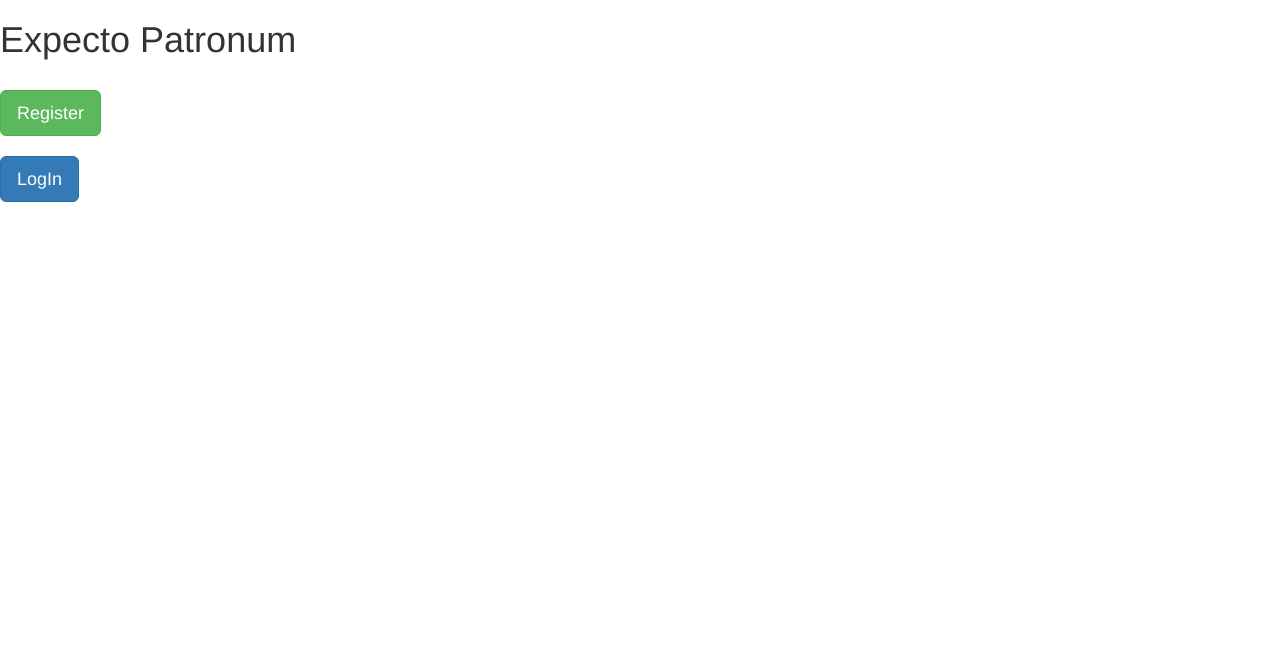
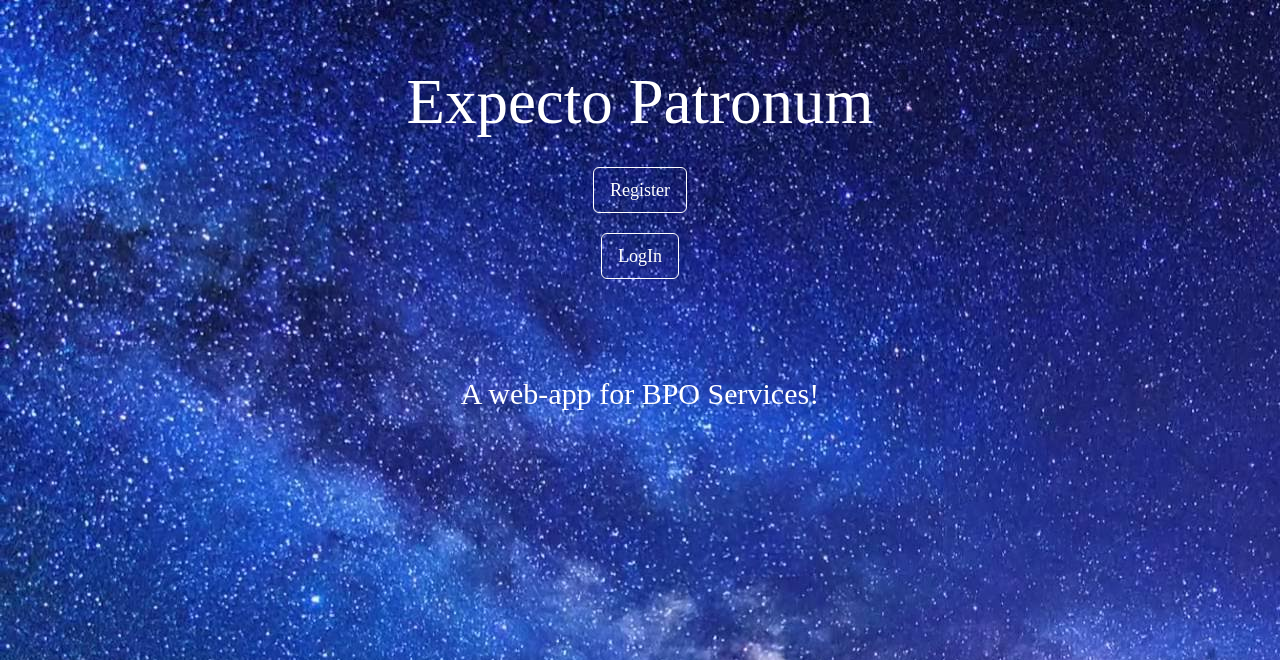
Before and after one commit to DEBADRIBASAK/ExpectoPatronum, a Django app: page /HRO/home/ in a window 1280 px wide. Shown: the top 660 px of the page. Run offline with Django 3.2, Linux system fonts and the light colour scheme; some libraries are stand-ins or nearby versions.

Commit message:
Update home.html

```diff
--- a/BPO_app/HRO/templates/home.html
+++ b/BPO_app/HRO/templates/home.html
@@ -1,14 +1,80 @@
+{% load staticfiles %}
 <!DOCTYPE html>
 <html>
 <head>
 	<link rel="stylesheet" href="https://maxcdn.bootstrapcdn.com/bootstrap/3.3.7/css/bootstrap.min.css">
+	<link href='https://fonts.googleapis.com/css?family=Parisienne' rel='stylesheet'>
+	<link rel="stylesheet" href="https://cdnjs.cloudflare.com/ajax/libs/font-awesome/4.7.0/css/font-awesome.min.css">
+
+	<style type="text/css">
+	body{
+		font-family: "Times New Roman", Times, serif;
+		background-image: url("{% static "night.jpg" %}");
+	}
+		.bg-1{
+			background-image: inherit;
+			color: #ffffff;
+			height: 70%;
+		}
+		.btn-1,.btn-2{
+			border-color: #ffffff;
+			color: #ffffff;
+		}
+		.btn-1:hover{
+			background-color:#ccff99;
+		}
+		.btn-2:hover{
+			background-color: #ff0000;
+		}
+		.ft-1{
+			position: relative;
+			background-color: #000000;
+			color: #ffffff;
+		}
+		.cf-1{
+			opacity: 1;
+			color: #ffffff;
+			font-size: 30%;
+		}
+		.footer {
+	   position: fixed;
+	   left: 0;
+	   bottom: 0;
+	   width: 100%;
+	   background-color: black;
+	   color: white;
+	   text-align: center;
+	   padding-top: 2%;
+	   padding-bottom: 2%;
+	}
+	.icons{
+		height: 20px;
+		width: 20px;
+		color: #ffffff;
+		font-size: 50px;
+	}
+	</style>
 	<title>
 		Home Page
 	</title>
 </head>
 <body>
-	<h1>Expecto Patronum</h1><br>
-<a class="btn btn-lg btn-success" href="{% url 'register' %}">Register</a><br><br>
-<a class="btn btn-lg btn-primary" href="{% url 'log_in' %}">LogIn</a>
+<div class="jumbotron text-center bg-1">
+<h1>Expecto Patronum</h1><br>
+<a class="btn btn-lg btn-1" href="{% url 'register' %}">Register</a><br><br>
+<a class="btn btn-lg btn-2" href="{% url 'log_in' %}">LogIn</a>
+</div>
+<div class="container-fluid cf-1 text-center">
+	<h2>A web-app for BPO Services!</h2>
+</div>
+<!-- 	<div class="text-center">
+		<a href="#" class="col-md-1 offset-md-5"><strong style="color:white" class="fa fa-lg fa-github text-center"> </strong></a>
+	</div> -->
+<!-- <footer class="footer text-center">
+	<h3>Fork me!</h3>
+	<div class="icons">
+		<a href="#" class="col-md-1 offset-md-5"><strong style="color:white" class="fa fa-lg fa-github text-center"> </strong></a>
+	</div>
+</footer> -->
 </body>
 </html>
```
